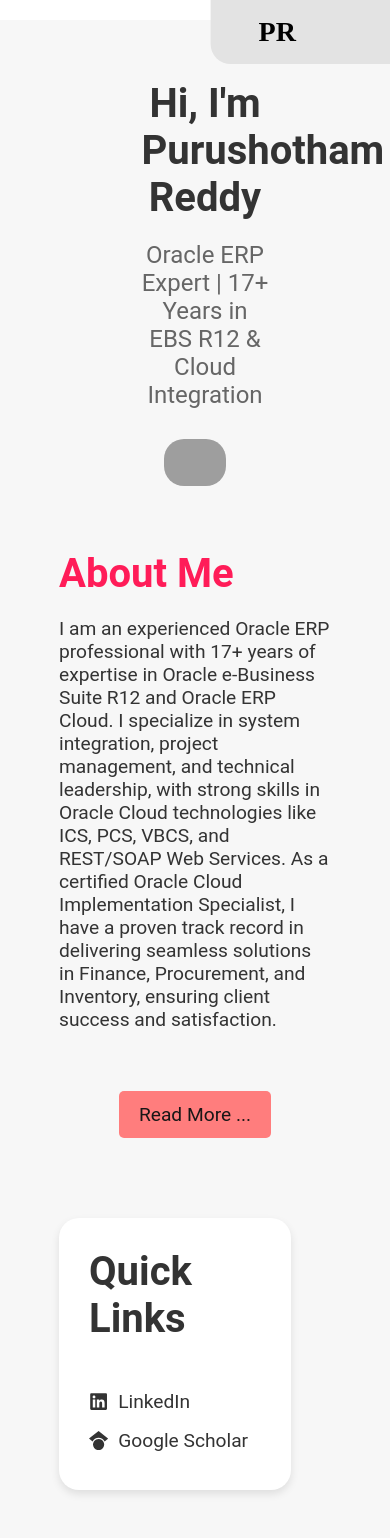
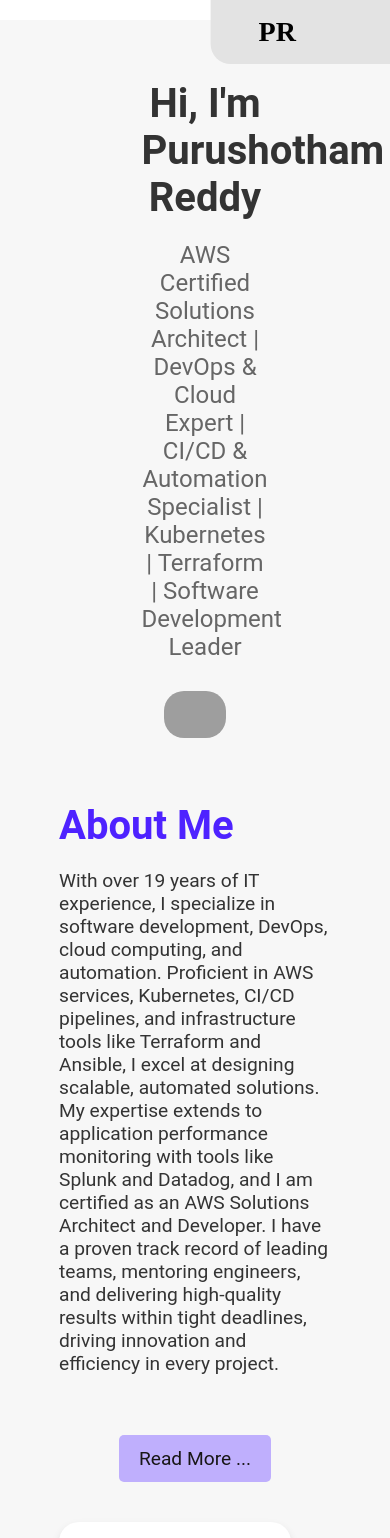
Before and after one commit to Adarsh-Agrahari/Portfolio7, a Next.js app: page / in a window 390 px wide. Shown: the top 1538 px of the page. Built offline with nearby package versions, Linux system fonts and the light colour scheme; grey boxes are pictures that could not be loaded.

Commit message:
Update home page

```diff
--- a/src/pages/index.js
+++ b/src/pages/index.js
@@ -49,17 +49,17 @@ export default function Home({ user }) {
 export async function getServerSideProps() {
 	const user = {
 		name: "Purushotham Reddy",
-		title: "Oracle ERP Expert | 17+ Years in EBS R12 & Cloud Integration",
+		title: "AWS Certified Solutions Architect | DevOps & Cloud Expert | CI/CD & Automation Specialist | Kubernetes | Terraform | Software Development Leader",
 		profileImage: "/img/pic.jpg",
 		about: `
-			I am an experienced Oracle ERP professional with 17+ years of expertise
-			in Oracle e-Business Suite R12 and Oracle ERP Cloud. I specialize in
-			system integration, project management, and technical leadership,
-			with strong skills in Oracle Cloud technologies like ICS, PCS, VBCS,
-			and REST/SOAP Web Services. As a certified Oracle Cloud Implementation
-			Specialist, I have a proven track record in delivering seamless
-			solutions in Finance, Procurement, and Inventory, ensuring client
-			success and satisfaction.
+		With over 19 years of IT experience, I specialize in software development, DevOps, cloud
+computing, and automation. Proficient in AWS services, Kubernetes, CI/CD pipelines, and
+infrastructure tools like Terraform and Ansible, I excel at designing scalable, automated
+solutions. My expertise extends to application performance monitoring with tools like Splunk and
+Datadog, and I am certified as an AWS Solutions Architect and Developer. I have a proven track
+record of leading teams, mentoring engineers, and delivering high-quality results within tight
+deadlines, driving innovation and efficiency in every project.
+
 		`,
 	};
 
--- a/src/styles/Home.module.css
+++ b/src/styles/Home.module.css
@@ -21,7 +21,7 @@
 }
 
 .contentPanel {
-	flex: 0.7;
+	flex: 0.8;
 	margin-right: 20px;
 }
 
@@ -65,7 +65,7 @@
 .heroButton,
 .heroButtonSecondary {
 	padding: 12px 20px;
-	background-color: #ff7d7d;
+	background-color: #bfaffd;
 	color: rgb(24, 22, 22);
 	border-radius: 5px;
 	text-decoration: none;
@@ -75,7 +75,7 @@
 
 .heroButton:hover,
 .heroButtonSecondary:hover {
-	background-color: #ff1c58;
+	background-color: #192ae6;
 	color: white;
 }
 
@@ -97,7 +97,7 @@
 
 .aboutText h2 {
 	font-size: 2.5rem;
-	color: #ff1c58;
+	color: #4e22ff;
 	margin-bottom: 20px;
 }
 
@@ -108,13 +108,13 @@
 
 .readMore {
 	padding-top: 30px;
-	color: #ff1c58;
+	color: #4e22ff;
 	text-decoration: none;
 	transition: all 0.3s ease;
 }
 
 .readMore:hover {
-	color: #ff1c58;
+	color: #4e22ff;
 }
 
 .projects {
@@ -126,7 +126,7 @@
 
 .projects h2 {
 	font-size: 2.5rem;
-	color: #ff1c58;
+	color: #ff5722;
 	margin-bottom: 30px;
 }
 
@@ -194,11 +194,6 @@
 		width: 100%;
 	}
 
-	.quickLinksPanel {
-		width: 100%;
-		margin-top: 40px;
-	}
-
 	.hero {
 		flex-direction: column;
 		text-align: center;
```
